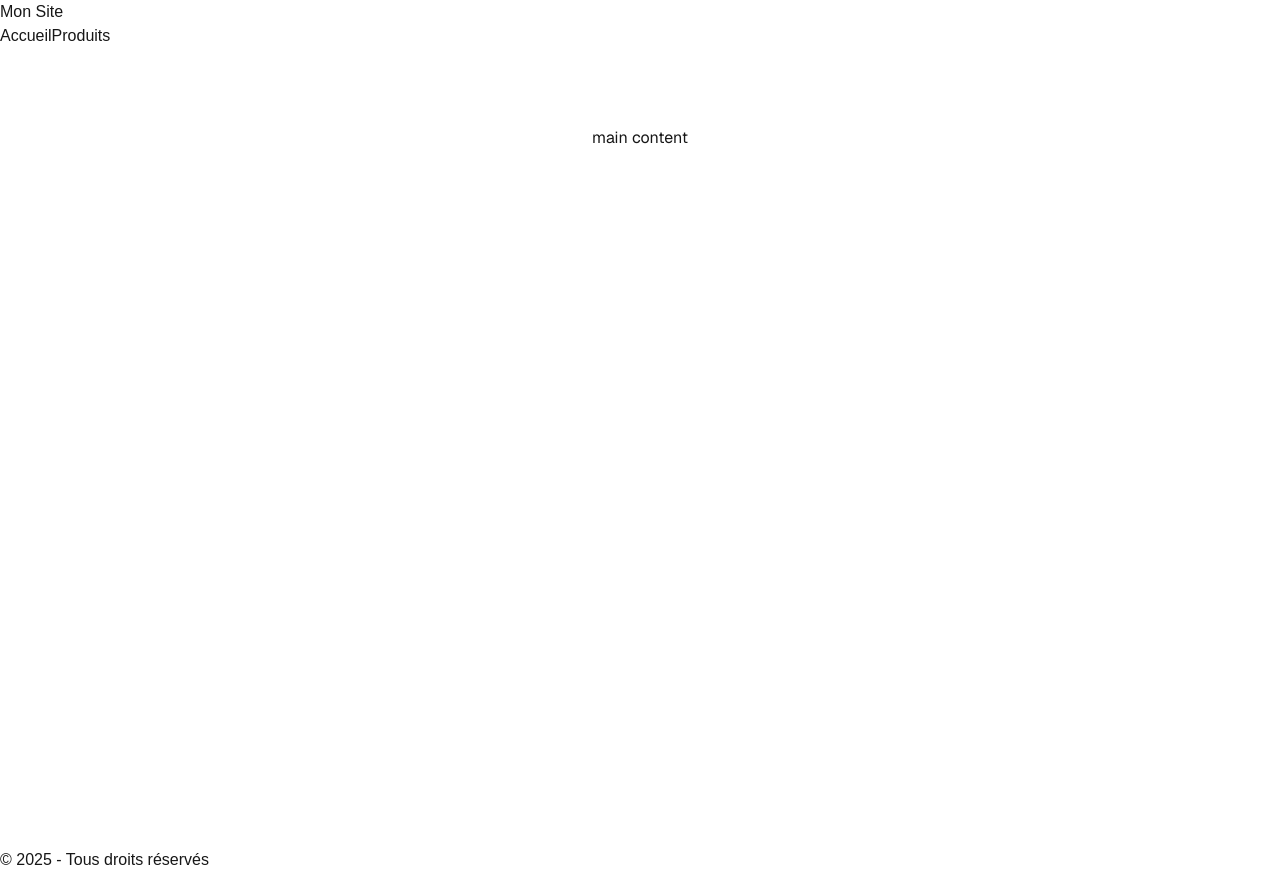
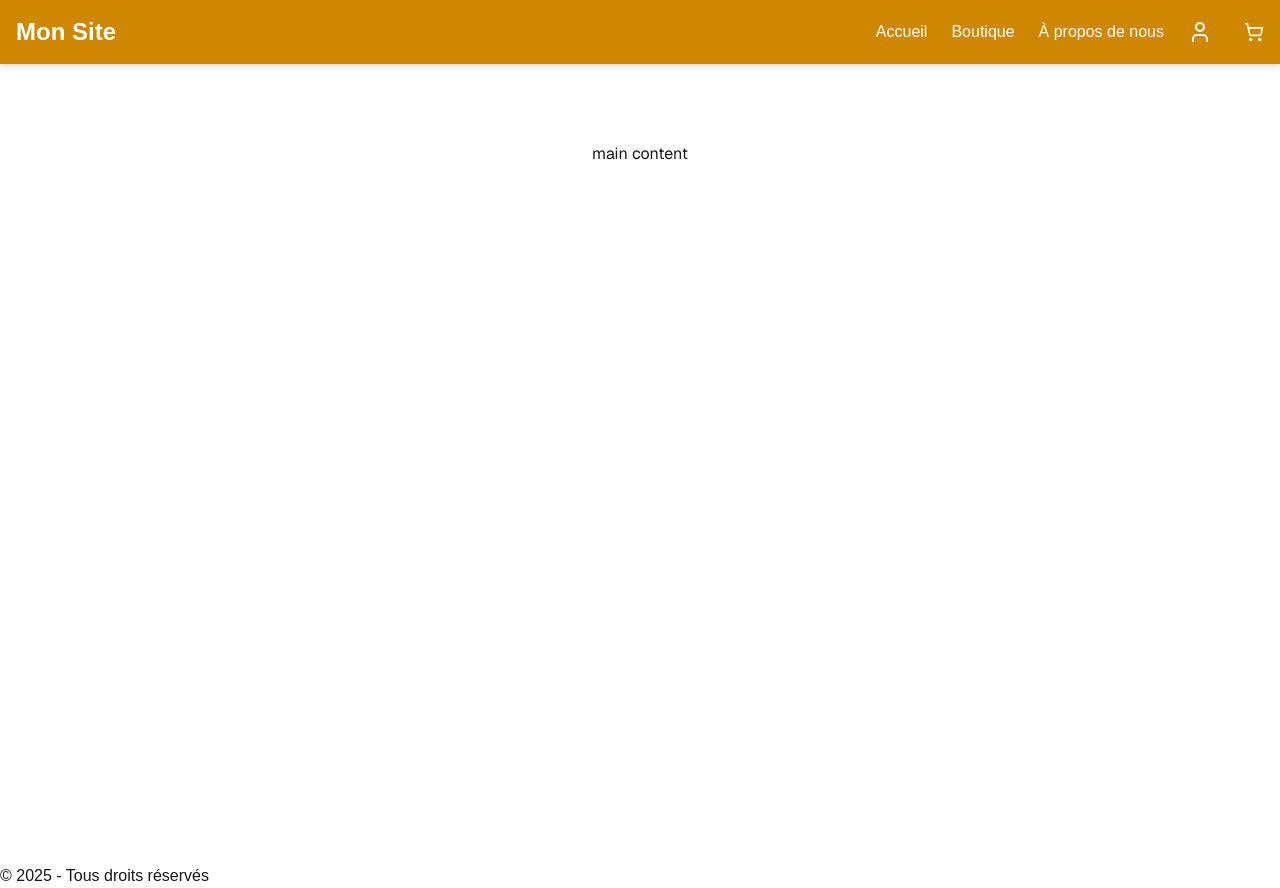
Before and after one commit to Adama55/dinesoh, a Next.js app: page / in a window 1280 px wide. Built offline with nearby package versions, Linux system fonts and the light colour scheme.

Commit message:
Header update

```diff
--- a/package.json
+++ b/package.json
@@ -10,6 +10,7 @@
   },
   "dependencies": {
     "@supabase/supabase-js": "^2.49.1",
+    "lucide-react": "^0.482.0",
     "next": "15.2.1",
     "react": "^19.0.0",
     "react-dom": "^19.0.0"
--- a/src/components/Header.js
+++ b/src/components/Header.js
@@ -1,11 +1,52 @@
+"use client";
+import { useState } from "react";
+import { ShoppingCart, User, Menu, X } from "lucide-react";
+
 export default function Header() {
-    return (
-      <header>
-        <h1>Mon Site</h1>
-        <nav>
-          <a href="/">Accueil</a>
-          <a href="/products">Produits</a>
+  const [isOpen, setIsOpen] = useState(false);
+
+  return (
+    <header className="bg-yellow-600 text-white p-4 shadow-md">
+      <div className="container mx-auto flex justify-between items-center">
+        {/* Logo */}
+        <h1 className="text-2xl font-bold">Mon Site</h1>
+
+        {/* Menu Desktop (toujours visible) */}
+        <nav className="hidden md:flex space-x-6">
+          <a href="/" className="hover:underline">Accueil</a>
+          <a href="/boutique" className="hover:underline">Boutique</a>
+          <a href="/about" className="hover:underline">À propos de nous</a>
+          <a href="/profil" className="hover:underline flex items-center">
+            <User className="w-6 h-6" />
+          </a>
+          <a href="/panier" className="hover:underline flex items-center">
+            <ShoppingCart className="ml-2 w-5 h-5" />
+          </a>
         </nav>
-      </header>
-    );
-  }
+
+        {/* Bouton Menu Burger Mobile */}
+        <button
+          className="md:hidden block"
+          onClick={() => setIsOpen(!isOpen)}
+        >
+          {isOpen ? <X className="w-6 h-6" /> : <Menu className="w-6 h-6" />}
+        </button>
+      </div>
+
+      {/* Menu Mobile (affichage conditionnel) */}
+      {isOpen && (
+        <nav className="md:hidden flex flex-col items-center bg-yellow-700 py-4 space-y-2">
+          <a href="/" className="hover:underline">Accueil</a>
+          <a href="/boutique" className="hover:underline">Boutique</a>
+          <a href="/about" className="hover:underline">À propos de nous</a>
+          <a href="/profil" className="hover:underline flex items-center">
+            <User className="w-6 h-6" />
+          </a>
+          <a href="/panier" className="hover:underline flex items-center">
+            <ShoppingCart className="ml-2 w-5 h-5" />
+          </a>
+        </nav>
+      )}
+    </header>
+  );
+}
```
Also changed, not shown: 1 other file (tests, documents, lock files or other folders).
